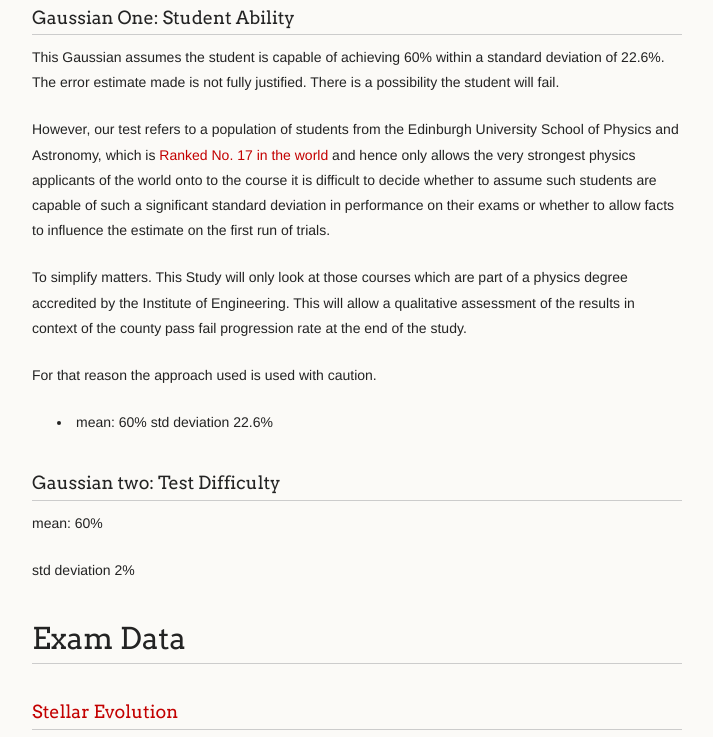
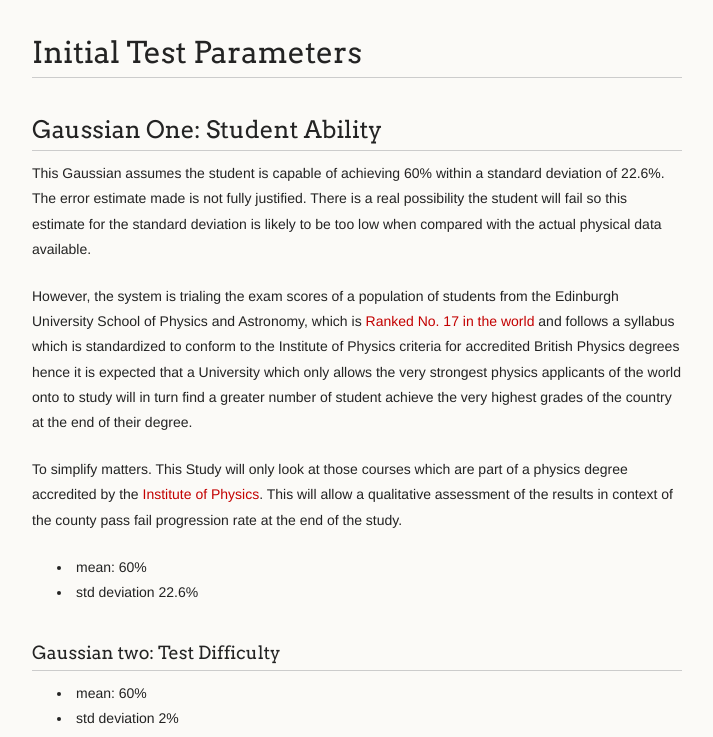
Before and after one commit to thisMagpie/fair-testing, a plain HTML site: page index.html in a window 1280 px wide. Shown: the part 1320-2057 px from the top of the page, without its empty margins (278-991 px from the left). Drawn offline with Linux system fonts and the light colour scheme.

```diff
--- a/index.html
+++ b/index.html
@@ -63,9 +63,14 @@
 </code></pre>
 
 <h2>
+<a name="introduction-to-this-project" class="anchor" href="#introduction-to-this-project"><span class="octicon octicon-link"></span></a>Introduction to This Project</h2>
+
+<p>The project aim is to answer the question of whether university examination procedures are fair by testing the accepted hypothesis set put by the Edinburgh University Taught Assessment Regulations against physical exam data of students in the School of Physics and Astronomy at the University to see if the university model works enough to support the assertion that a 2% standard deviation on a student classification has any reliable, reproducible basis in reality.</p>
+
+<h2>
 <a name="introduction-to-this-page" class="anchor" href="#introduction-to-this-page"><span class="octicon octicon-link"></span></a>Introduction to This Page</h2>
 
-<p>This page provides a general summary of the relevant points noted during email and meeting discussions between Graeme Ackland and Magdalen Berns about the project. The project aim is to answer the question of whether university examination procedures are fair by testing the hypothesis used in the accepted model set by the Edinburgh University Taught Assessment Regulations against physical exam data of students in the School of Physics and Astronomy at the University to see if the model works.</p>
+<p>This page provides a general summary of the relevant points noted during email and meeting discussions between Prof. Graeme Ackland and Magdalen Berns about the project.</p>
 
 <p>The site also also provides the reference material compiled over the course of the project and links to the relevant pages which combine to form the project lab book in digital form.</p>
 
@@ -78,28 +83,25 @@
 <h1>
 <a name="initial-test-parameters" class="anchor" href="#initial-test-parameters"><span class="octicon octicon-link"></span></a>Initial Test Parameters</h1>
 
-<h3>
-<a name="gaussian-one-student-ability" class="anchor" href="#gaussian-one-student-ability"><span class="octicon octicon-link"></span></a>Gaussian One: Student Ability</h3>
+<h2>
+<a name="gaussian-one-student-ability" class="anchor" href="#gaussian-one-student-ability"><span class="octicon octicon-link"></span></a>Gaussian One: Student Ability</h2>
 
-<p>This Gaussian assumes the student is capable of achieving 60% within a standard deviation of 22.6%. The error estimate made is not fully justified. There is a possibility the student will fail.</p>
+<p>This Gaussian assumes the student is capable of achieving 60% within a standard deviation of 22.6%. The error estimate made is not fully justified. There is a real possibility the student will fail so this estimate for the standard deviation is likely to be too low when compared with the actual physical data available.</p>
 
-<p>However, our test refers to a population of students from the Edinburgh University School of Physics and Astronomy, which is <a href="http://www.topuniversities.com/university-rankings/world-university-rankings/2013#sorting=rank+region=+country=+faculty=+stars=false+search=">Ranked No. 17 in the world</a> and hence only allows the very strongest physics applicants of the world onto to the course it is difficult to decide whether to assume such students are capable of such a significant standard deviation in performance on their exams or whether to allow facts to influence the estimate on the first run of trials.</p>
+<p>However, the system is trialing the exam scores of a population of students from the Edinburgh University School of Physics and Astronomy, which is <a href="http://www.topuniversities.com/university-rankings/world-university-rankings/2013#sorting=rank+region=+country=+faculty=+stars=false+search=">Ranked No. 17 in the world</a> and follows a syllabus which is standardized to conform to the Institute of Physics criteria for accredited British Physics degrees  hence it is expected that a University which only allows the very strongest physics applicants of the world onto to study will in turn find a greater number of student achieve the very highest grades of the country at the end of their degree.</p>
 
-<p>To simplify matters. This Study will only look at those courses which are part of a physics degree accredited by the Institute of Engineering. This will allow a qualitative assessment of the results in context of the county pass fail progression rate at the end of the study.</p>
-
-<p>For that reason the approach used is used with caution. </p>
+<p>To simplify matters. This Study will only look at those courses which are part of a physics degree accredited by the <a href="http://www.iop.org/">Institute of Physics</a>. This will allow a qualitative assessment of the results in context of the county pass fail progression rate at the end of the study.</p>
 
 <ul>
-<li>mean: 60%
-std deviation 22.6%</li>
+<li>mean: 60%</li>
+<li>std deviation 22.6%</li>
 </ul><h3>
 <a name="gaussian-two-test-difficulty" class="anchor" href="#gaussian-two-test-difficulty"><span class="octicon octicon-link"></span></a>Gaussian two: Test Difficulty</h3>
 
-<p>mean: 60%</p>
-
-<p>std deviation 2%</p>
-
-<h1>
+<ul>
+<li>mean: 60%</li>
+<li>std deviation 2%</li>
+</ul><h1>
 <a name="exam-data" class="anchor" href="#exam-data"><span class="octicon octicon-link"></span></a>Exam Data</h1>
 
 <h3>
```
Also changed, not shown: params.json (+1 -1 lines).
